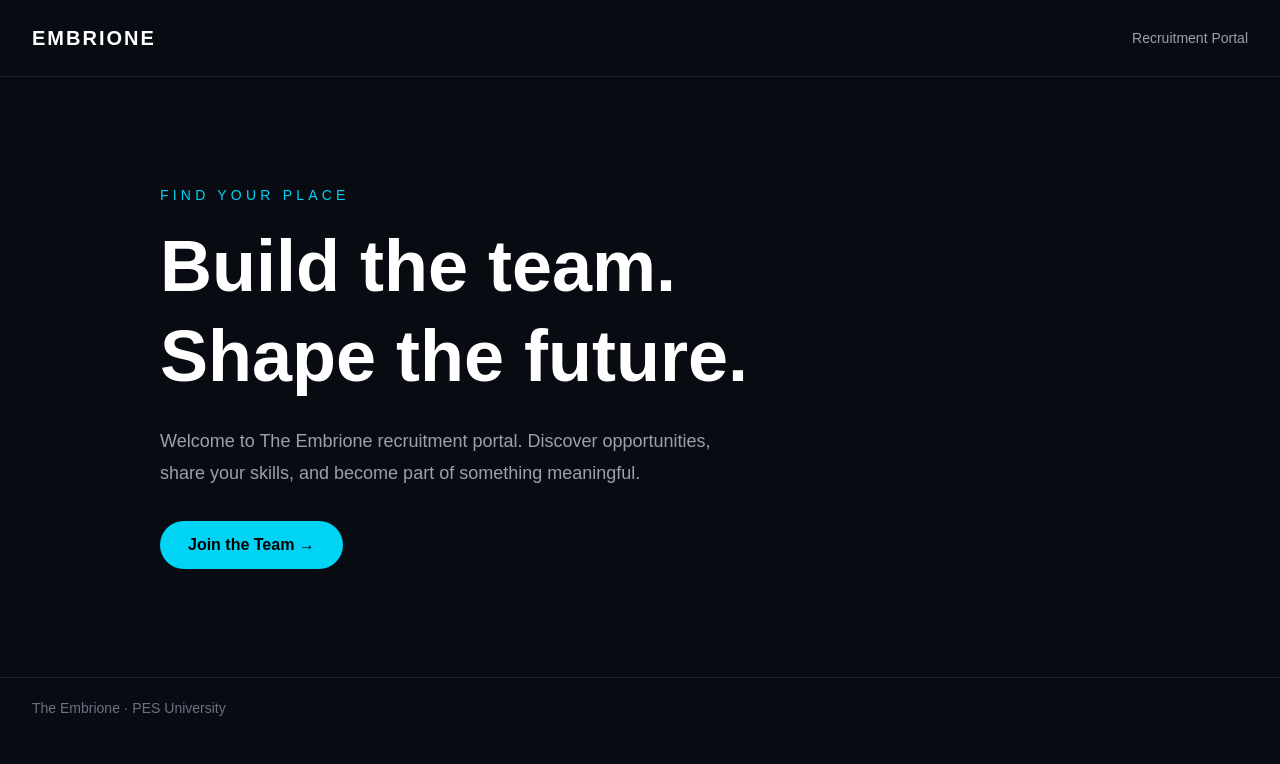
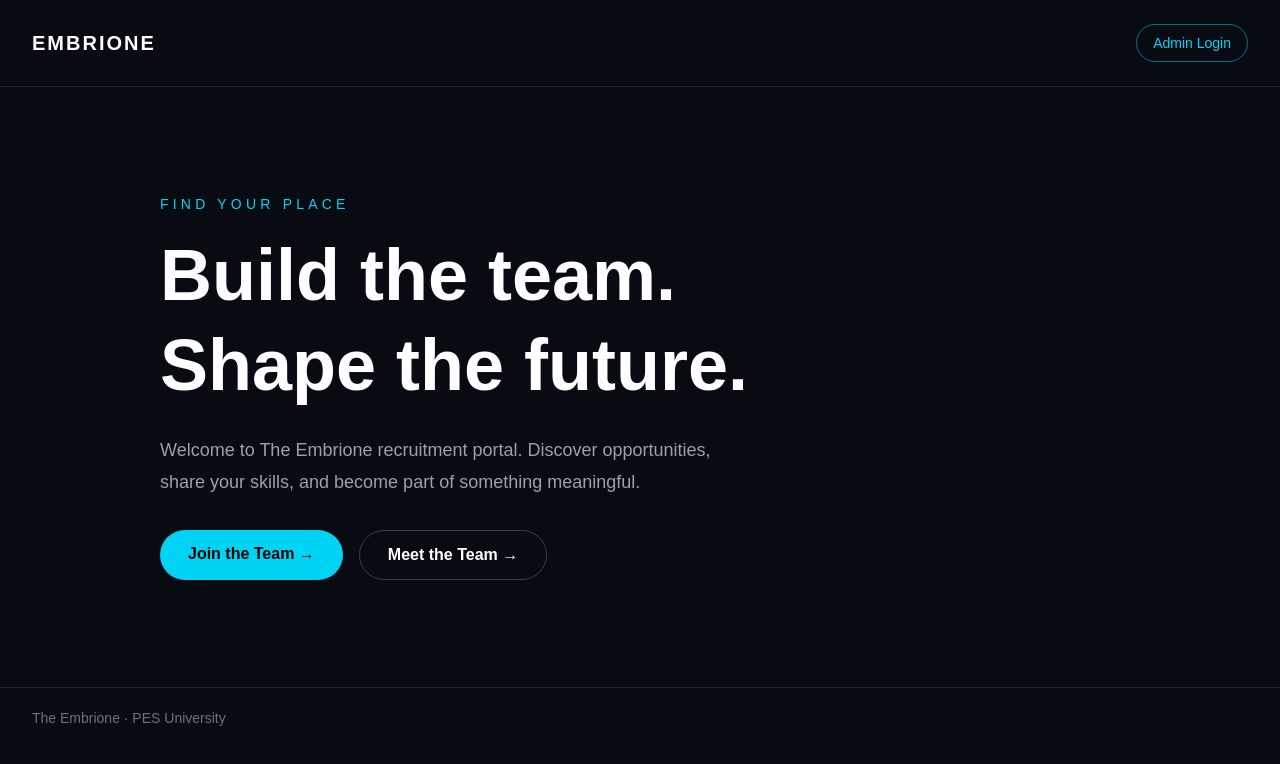
Before and after one commit to nikethbp/embrione-team, a Next.js app: page / in a window 1280 px wide. Shown: the top 764 px of the page. Built offline with nearby package versions, Linux system fonts and the light colour scheme.

Commit message:
Update homepage navigation and registration form

```diff
--- a/app/page.tsx
+++ b/app/page.tsx
@@ -1,17 +1,23 @@
-
 export default function Home() {
   return (
     <main className="min-h-screen bg-[#080b12] text-white">
-      <nav className="flex items-center justify-between border-b border-white/10 px-8 py-6">
-        <h2 className="text-xl font-bold tracking-widest">
+      <nav className="flex flex-wrap items-center justify-between gap-4 border-b border-white/10 px-8 py-6">
+        <a
+          href="/"
+          className="text-xl font-bold tracking-widest"
+        >
           EMBRIONE
-        </h2>
-        <span className="text-sm text-gray-400">
-          Recruitment Portal
-        </span>
+        </a>
+
+        <a
+          href="/admin"
+          className="rounded-full border border-cyan-400/50 px-4 py-2 text-sm text-cyan-400 transition hover:bg-cyan-400 hover:text-black"
+        >
+          Admin Login
+        </a>
       </nav>
 
-      <section className="mx-auto flex min-h-[75vh] max-w-5xl flex-col justify-center px-8">
+      <section className="mx-auto flex min-h-[75vh] max-w-5xl flex-col justify-center px-8 py-16">
         <p className="mb-4 text-sm uppercase tracking-[0.3em] text-cyan-400">
           Find your place
         </p>
@@ -28,12 +34,19 @@ export default function Home() {
           become part of something meaningful.
         </p>
 
-        <div className="mt-8">
+        <div className="mt-8 flex flex-wrap gap-4">
           <a
             href="/register"
             className="inline-block rounded-full bg-cyan-400 px-7 py-3 font-semibold text-black transition hover:bg-cyan-300"
           >
             Join the Team →
+          </a>
+
+          <a
+            href="/team"
+            className="inline-block rounded-full border border-white/20 px-7 py-3 font-semibold text-white transition hover:border-cyan-400 hover:text-cyan-400"
+          >
+            Meet the Team →
           </a>
         </div>
       </section>
--- a/app/register/page.tsx
+++ b/app/register/page.tsx
@@ -226,6 +226,7 @@ onSubmit={async (event) => {
             <select
               id="position"
               name="position"
+              defaultValue=""
               required
               className="w-full rounded-lg border border-white/10 bg-[#11141d] px-4 py-3 text-white outline-none focus:border-cyan-400"
             >
@@ -252,6 +253,7 @@ onSubmit={async (event) => {
               id="branch"
               name="branch"
               required
+              defaultValue=""
               className="w-full rounded-lg border border-white/10 bg-[#11141d] px-4 py-3 text-white outline-none focus:border-cyan-400"
             >
               <option value="" disabled>
@@ -280,6 +282,7 @@ onSubmit={async (event) => {
               id="semester"
               name="semester"
               required
+              defaultValue=""
               className="w-full rounded-lg border border-white/10 bg-[#11141d] px-4 py-3 text-white outline-none focus:border-cyan-400"
             >
               <option value="" disabled>
```
